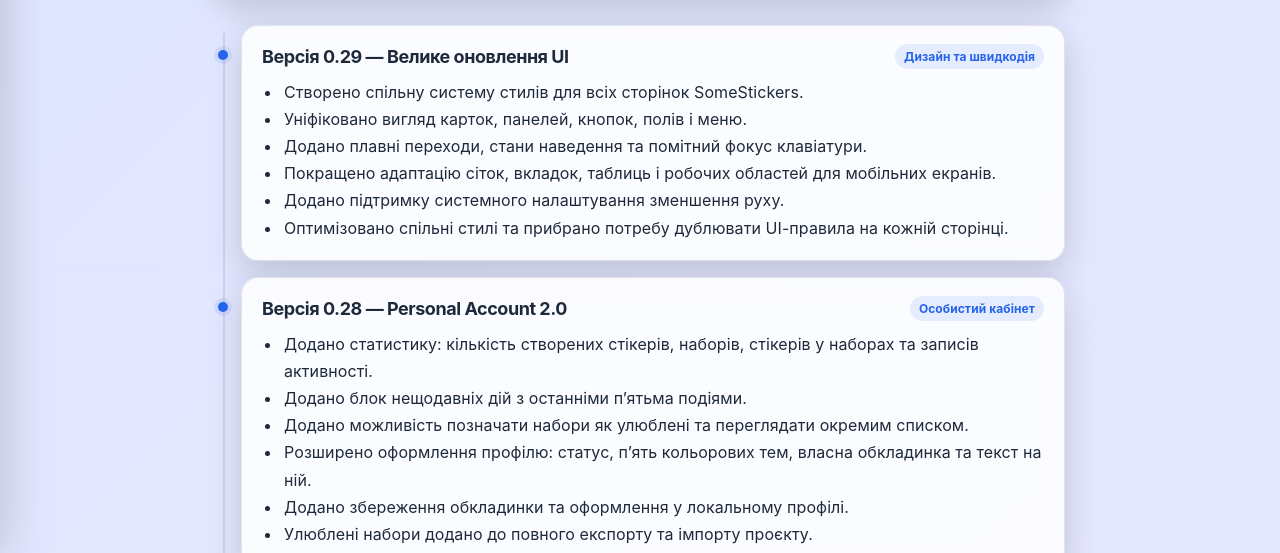
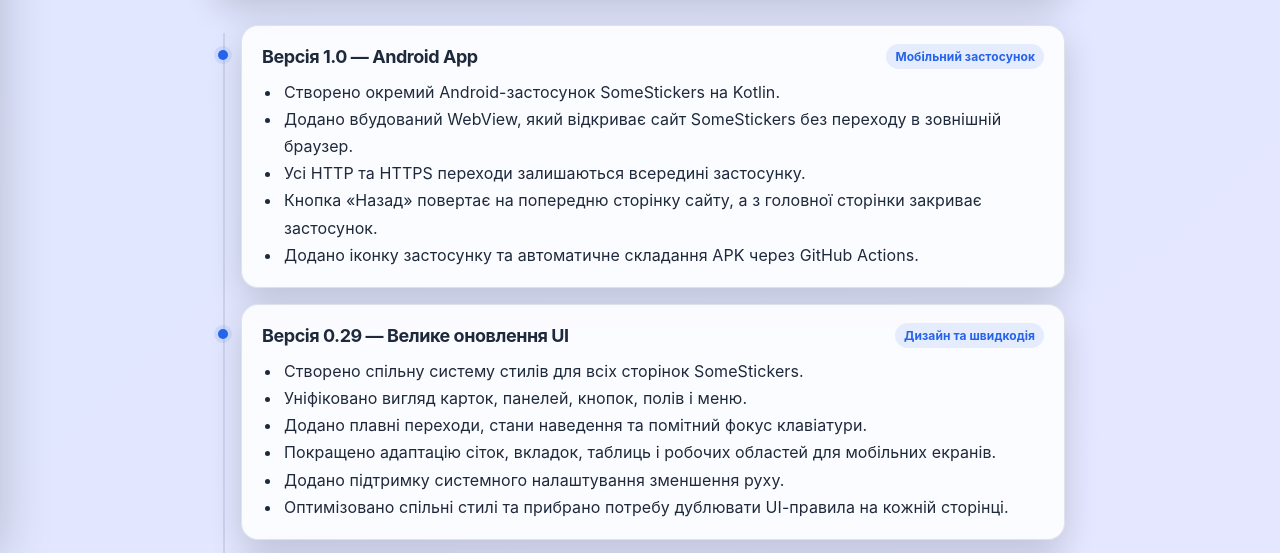
Before and after one commit to VanilinCreator/SomeStickers, a plain HTML site: page changelog.html in a window 1280 px wide. Shown: the part 244-797 px from the top of the page. Drawn offline with Linux system fonts and the light colour scheme.

Commit message:
Document SomeStickers Android app v1.0

```diff
--- a/changelog.html
+++ b/changelog.html
@@ -26,6 +26,9 @@ ul{margin:0;padding-left:20px;line-height:1.7}li{padding-left:2px}.footer{text-a
 <div class="top"><a class="back" href="index.html">← На головну</a><button class="theme" id="themeToggle" type="button">🌙 Тема</button></div>
 <header class="hero"><h1>📋 Change Log</h1><p>Історія оновлень і розвитку SomeStickers</p></header>
 <main class="timeline">
+<section class="release"><div class="release-head"><h2>Версія 1.0 — Android App</h2><span class="tag">Мобільний застосунок</span></div><ul><li>Створено окремий Android-застосунок SomeStickers на Kotlin.</li><li>Додано вбудований WebView, який відкриває сайт SomeStickers без переходу в зовнішній браузер.</li><li>Усі HTTP та HTTPS переходи залишаються всередині застосунку.</li><li>Кнопка «Назад» повертає на попередню сторінку сайту, а з головної сторінки закриває застосунок.</li><li>Додано іконку застосунку та автоматичне складання APK через GitHub Actions.</li></ul></section>
+
+
 <section class="release"><div class="release-head"><h2>Версія 0.29 — Велике оновлення UI</h2><span class="tag">Дизайн та швидкодія</span></div><ul><li>Створено спільну систему стилів для всіх сторінок SomeStickers.</li><li>Уніфіковано вигляд карток, панелей, кнопок, полів і меню.</li><li>Додано плавні переходи, стани наведення та помітний фокус клавіатури.</li><li>Покращено адаптацію сіток, вкладок, таблиць і робочих областей для мобільних екранів.</li><li>Додано підтримку системного налаштування зменшення руху.</li><li>Оптимізовано спільні стилі та прибрано потребу дублювати UI-правила на кожній сторінці.</li></ul></section>
 
 
```
